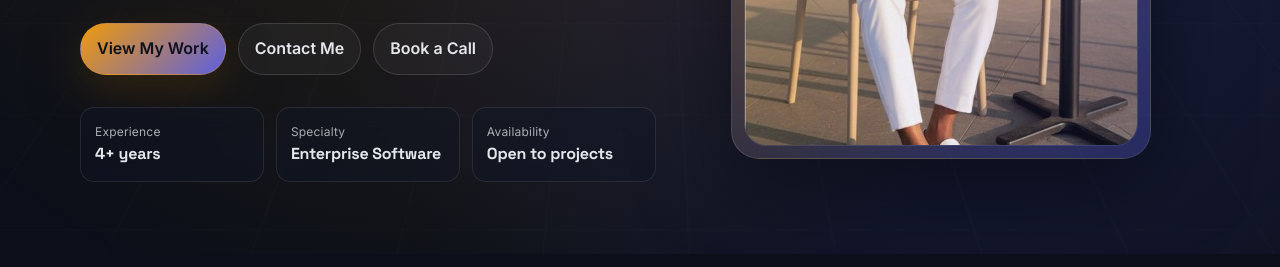
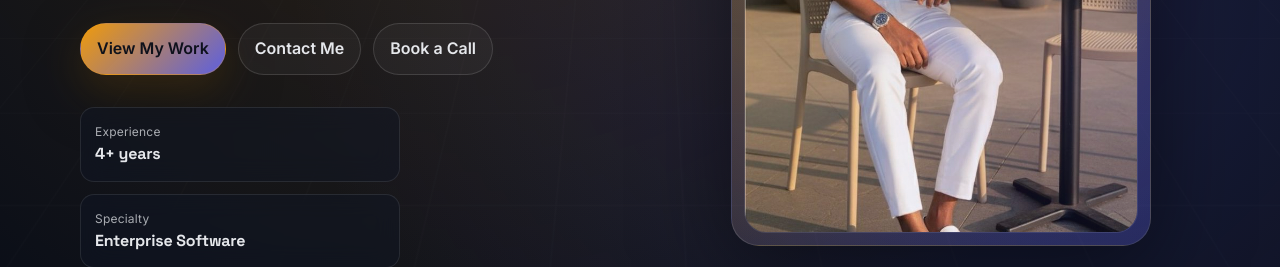
Before and after one commit to kris-charisma/Chris-Charisma.dev, a plain HTML site: page index.html in a window 1280 px wide. Shown: the part 534-801 px from the top of the page. Drawn offline with Linux system fonts and the light colour scheme.

Commit message:
fix: stack hero-meta cards in single column

```diff
--- a/styles.css
+++ b/styles.css
@@ -477,9 +477,9 @@ button.btn.btn-ghost[data-email]:hover {
 .hero-meta {
   margin-top: 32px;
   display: grid;
-  grid-template-columns: repeat(3, minmax(0, 1fr));
+  grid-template-columns: 1fr;
   gap: 12px;
-  max-width: 920px;
+  max-width: 320px;
   align-items: stretch;
 }
 
```
